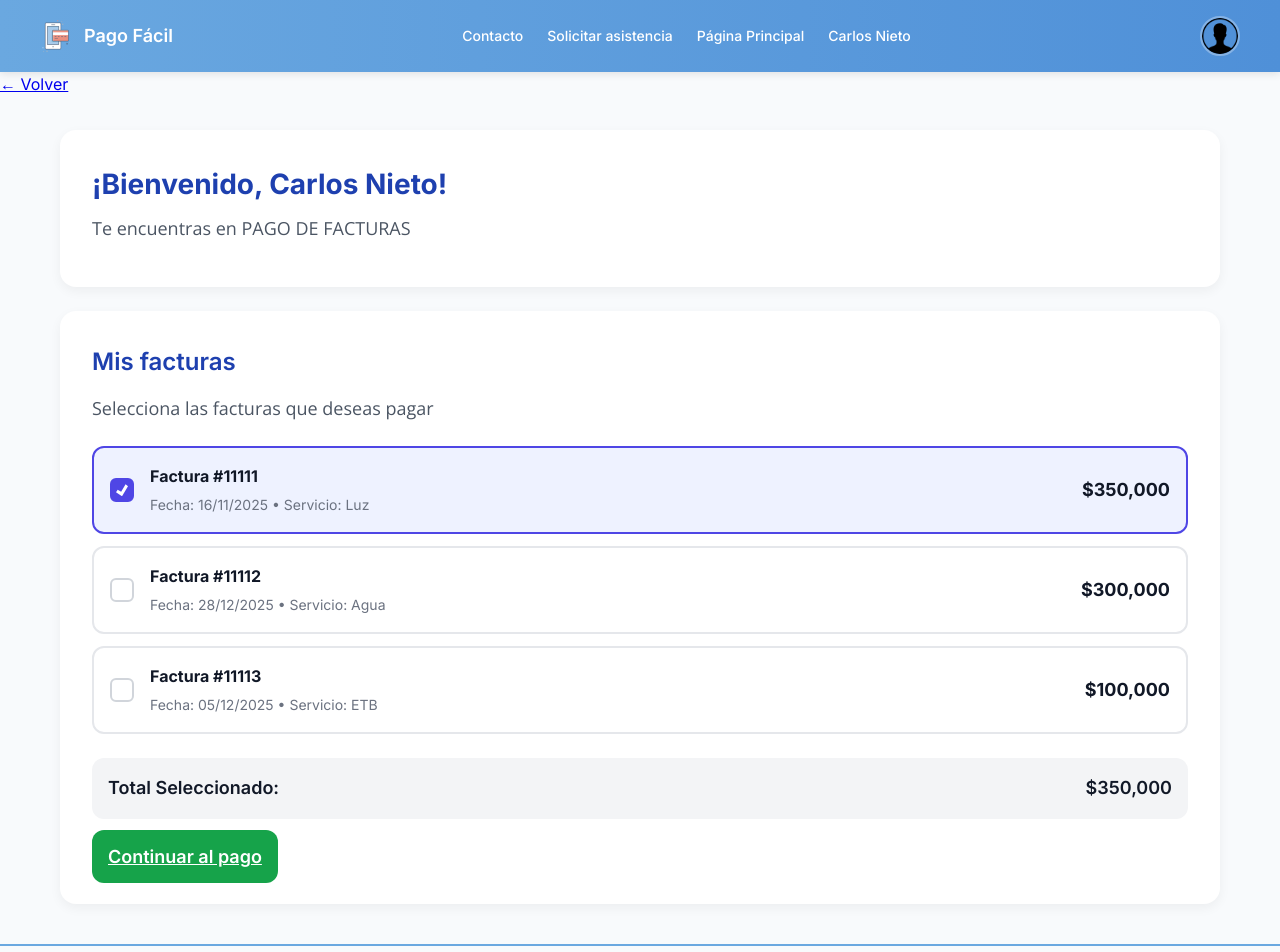
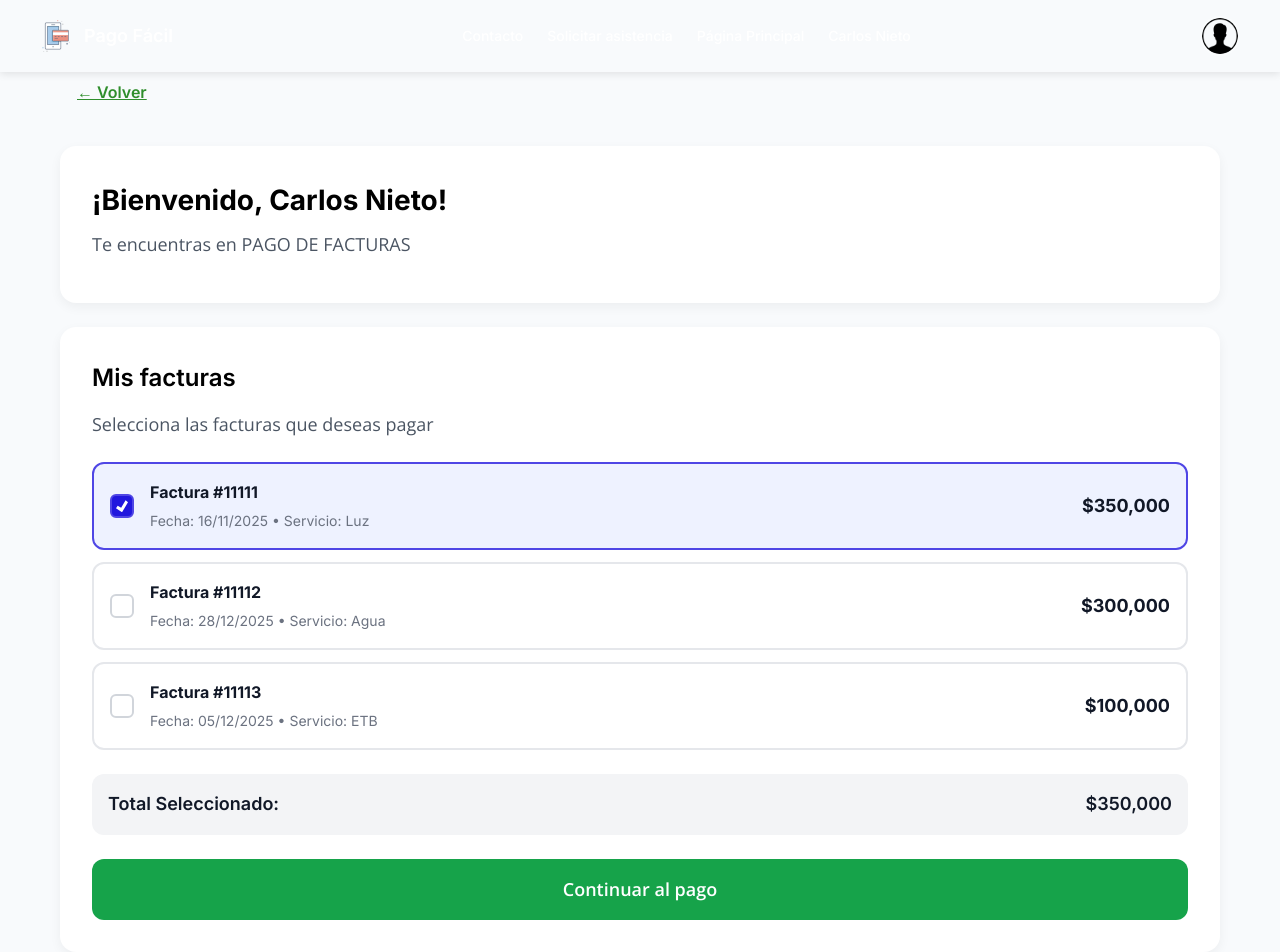
Before and after one commit to Lilisan2207/modelo-vista-PagoFacil, a plain HTML site: page views/hu10-pago.index.html in a window 1280 px wide. Shown: the top 952 px of the page. Drawn offline with nearby package versions, Linux system fonts and the light colour scheme.

Commit message:
cambios repo liliana

```diff
--- a/CSS/components/hu10-pago.css
+++ b/CSS/components/hu10-pago.css
@@ -13,7 +13,7 @@ body {
 
 /* ===== HEADER ===== */
 .header {
-    background: linear-gradient(90deg, #6AA8E0, #4F90D8);
+    background: linear-gradient(90deg, #4F90D8);
     padding: 16px 40px;
     display: flex;
     justify-content: space-between;
@@ -111,6 +111,33 @@ body {
     background: #4338ca;
 }
 
+/* Back Buttón HU10 pago */
+.back-buttonhu10 {
+    background: none;
+    border: none;
+    color: #2f8e2c;
+    font-size: 16px;
+    font-weight: 600;
+    cursor: pointer;
+    display: block;
+    align-items: center;
+    gap: 8px;
+    margin-bottom: 24px;
+    padding: 8px 12px;
+    border-radius: 8px;
+    transition: background 0.2s;
+    max-width: 1150px;
+    margin: 0 auto;
+}
+/* }
+.back-button:hover {
+    background: rgba(93, 90, 155, 0.1);
+}
+.arrow-left {
+    font-size: 10px;
+    font-weight: bold;
+} */
+
 /* Sección de facturas */
 .bills-section {
     background: white;
@@ -176,7 +203,7 @@ body {
     transition: all 0.2s;
 }
 .bill-checkbox input[type="checkbox"]:checked + label {
-    background: #4F46E5;
+    background: #2117de;
     border-color: #4F46E5;
 }
 .bill-checkbox input[type="checkbox"]:checked + label::after {
@@ -231,6 +258,9 @@ body {
 /* Botón continuar */
 .btn-continue {
     width: 100%;
+    font-family: 'Open Sans', sans-serif;
+    text-decoration: none;
+    text-align: center;
     padding: 16px;
     background: #16A34A;
     color: white;
@@ -240,6 +270,8 @@ body {
     font-weight: 600;
     cursor: pointer;
     transition: background 0.2s;
+    display: block;
+    margin: 0 auto;
 }
 .btn-continue:hover {
     background: #15803d;
--- a/CSS/components/hu12-datos-pago.css
+++ b/CSS/components/hu12-datos-pago.css
@@ -177,6 +177,9 @@ body {
     cursor: pointer;
     transition: background 0.2s;
     margin-top: 24px;
+    text-decoration: none;
+    display: block;
+    text-align: center;
 }
 .btn-pay-now:hover {
     background: #15803d;
--- a/views/hu10-pago.index.html
+++ b/views/hu10-pago.index.html
@@ -34,21 +34,21 @@
 
      <main class="container">
         <!-- Botón "Volver" -->
-<a href="../views/hu6-facturas inscritas.index.html" class="back-link">← Volver</a>
+<a href="../views/hu6-facturas inscritas.index.html" class="back-buttonhu10">← Volver</a>
 
 <!-- CONTENIDO PRINCIPAL -->
 <main class="main-content">
 
     <!-- Bienvenida -->
     <section class="welcome-section">
-        <h1 class="welcome-title">¡Bienvenido, Carlos Nieto!</h1>
+        <h1 class="welcome-title" style="color: black;">¡Bienvenido, Carlos Nieto!</h1>
         <p class="welcome-subtitle">Te encuentras en PAGO DE FACTURAS</p>
 
     </section>
 
     <!-- Sección de facturas -->
     <section class="bills-section">
-        <h2 class="section-title">Mis facturas</h2>
+        <h2 class="section-title" style="color: black;">Mis facturas</h2>
         <p class="section-instruction">Selecciona las facturas que deseas pagar</p>
 
         <!-- Factura 1 -->
```
Also changed, not shown: views/hu11-resumen-pago.index.html (+2 -2 lines), views/hu12-datos-pago.index.html (+4 -3 lines), views/hu4-facturación.index.html (+1 -1 lines), views/hu6-facturas inscritas.index.html (+13 -12 lines).
